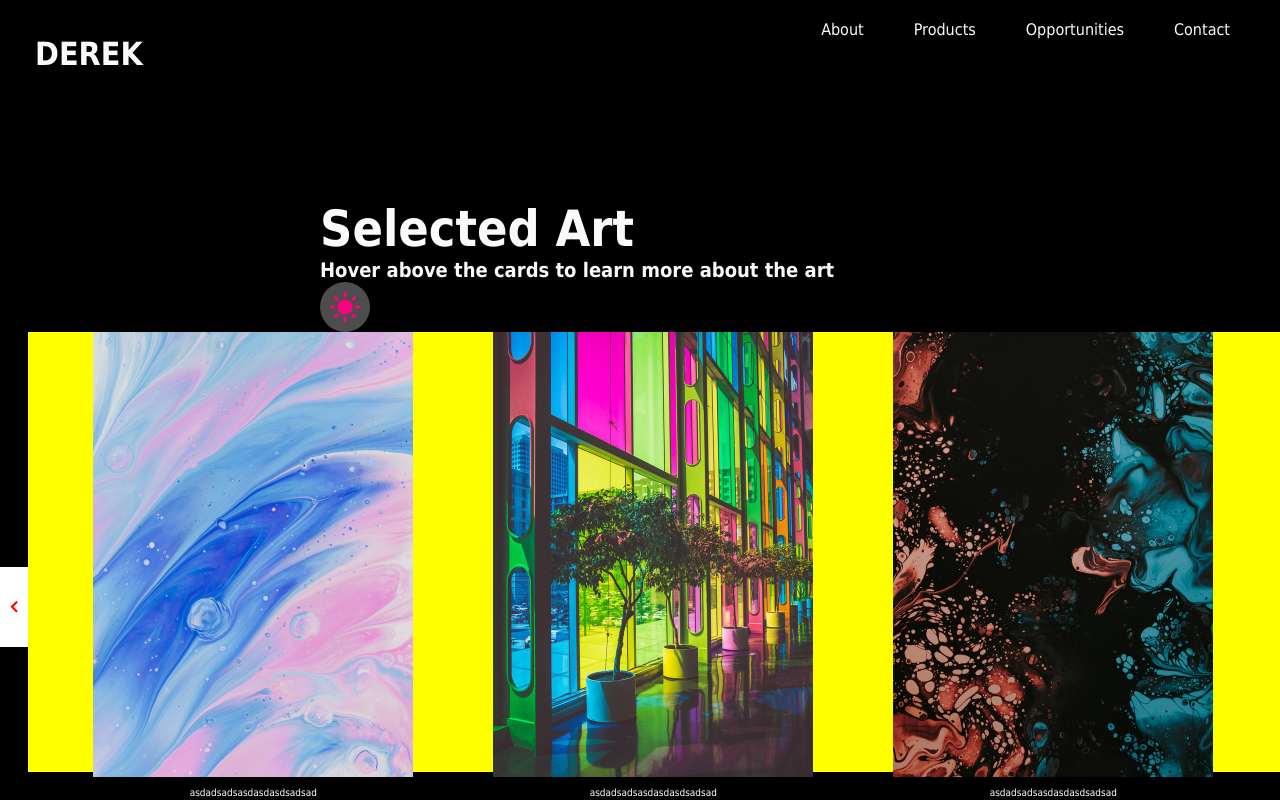
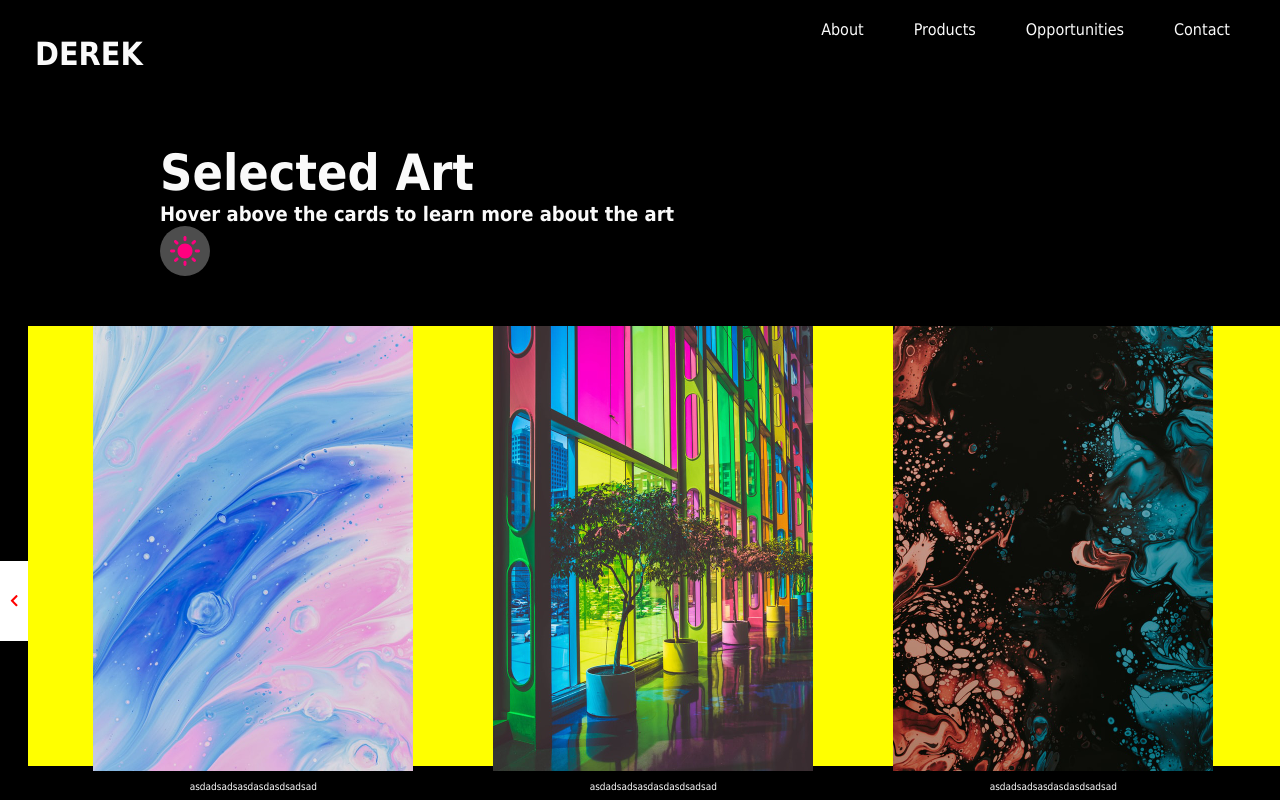
Before and after one commit to DerekLeungHoWang/dark-mode, a React (Create React App) app: page /#/ in a window 1280 px wide. Built offline with nearby package versions, Linux system fonts and the light colour scheme; grey boxes are pictures that could not be loaded.

Commit message:
fix width

```diff
--- a/src/App.js
+++ b/src/App.js
@@ -21,7 +21,7 @@ const Circle = styled.div`
   position: absolute;
   top: 0px;
   left: 0px;
-  clip-path: circle(1% at 17% 28%);
+  clip-path: circle(1% at 14% 30%);
   color: blue;
   font-size: 40px;
   font-weight: 1000;
@@ -51,7 +51,7 @@ function App() {
   useEffect(() => {
 
     tl.current.to(circle.current, {
-      clipPath: "circle(141%  at 17% 28% )",
+      clipPath: "circle(141%  at 14% 30% )",
       duration: .8,
     })
 
--- a/src/components/HomePage/HomePage.js
+++ b/src/components/HomePage/HomePage.js
@@ -36,15 +36,17 @@ function HomePage({ theme, themeToggler }) {
     )
 }
 const Titles = styled.div`
-    width:50%;
+    width:75%;
     text-align: left;
+    margin-bottom: 50px;
 
 `
 
 const Wrapper = styled(Grid)`
 
     position: relative;
-    top: 25vh;
+    top: 18vh;
+
 
 `
 
```
